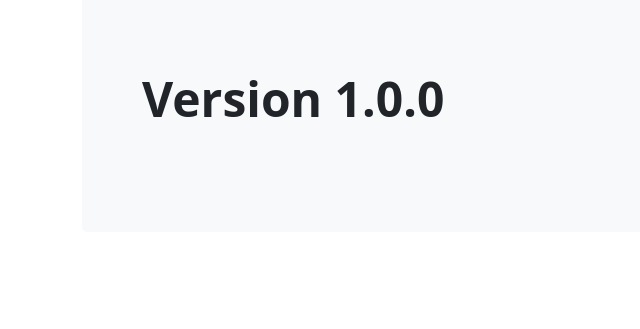
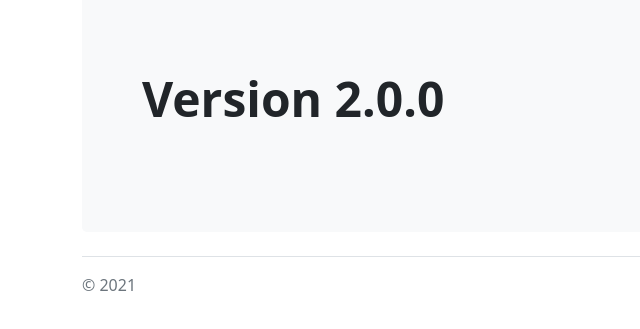
Before and after one commit to tgrall-gitops/tug-sample-app, a plain HTML site: page static/index.html in a window 1280 px wide. Shown: the part 127-456 px from the top of the page, 0-640 px from the left. Drawn offline with nearby package versions, Linux system fonts and the light colour scheme.

Commit message:
add copyright - close #3

```diff
--- a/static/index.html
+++ b/static/index.html
@@ -22,9 +22,14 @@
 
           <div class="p-5 mb-4 bg-light rounded-3">
             <div class="container-fluid py-5">
-              <h1 class="display-5 fw-bold">Version 1.0.0</h1>
+              <h1 class="display-5 fw-bold">Version 2.0.0</h1>
             </div>
           </div>
+
+          <footer class="pt-3 mt-4 text-muted border-top">
+            &copy; 2021
+          </footer>
+
         </div>
       </main>
 
```
